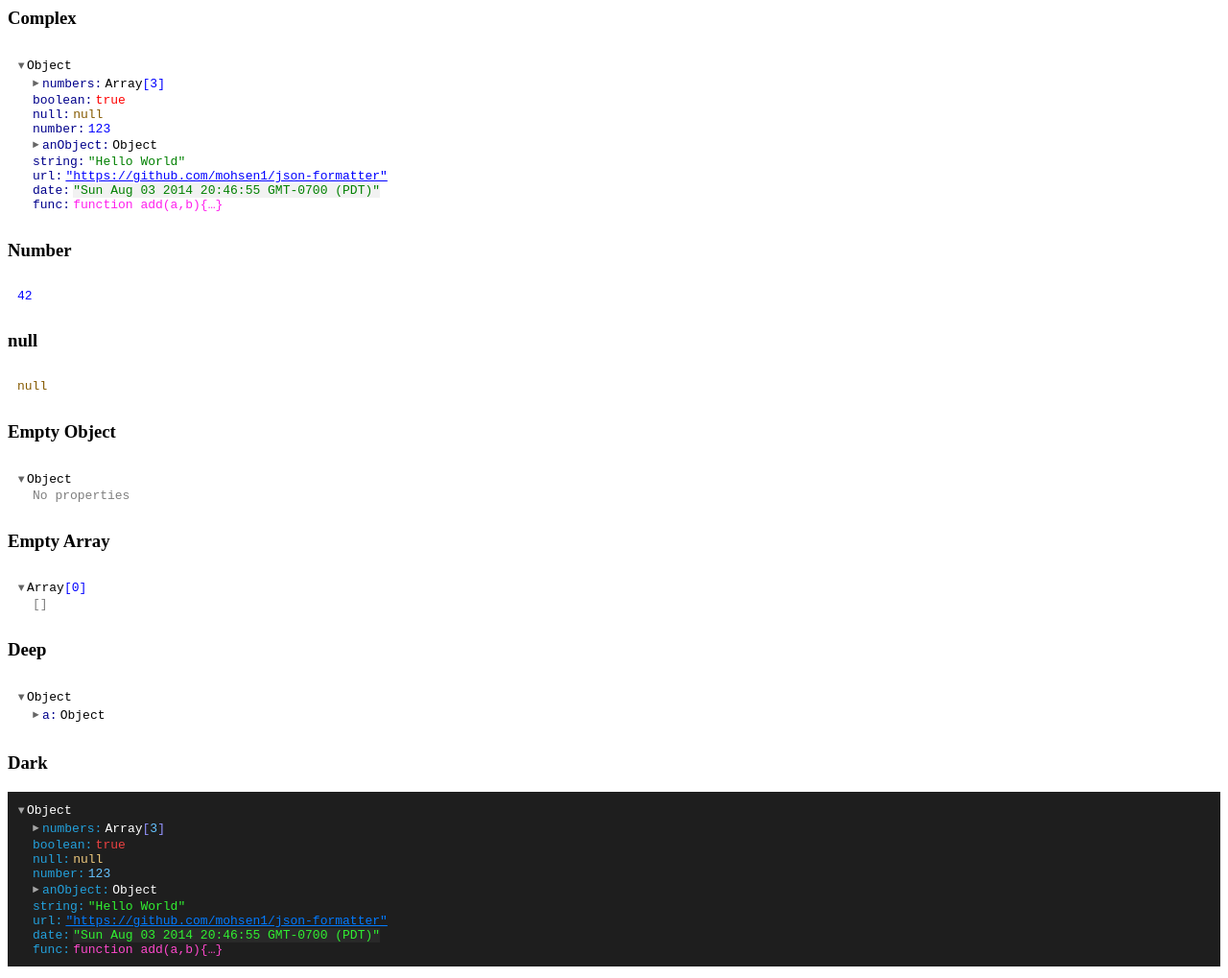
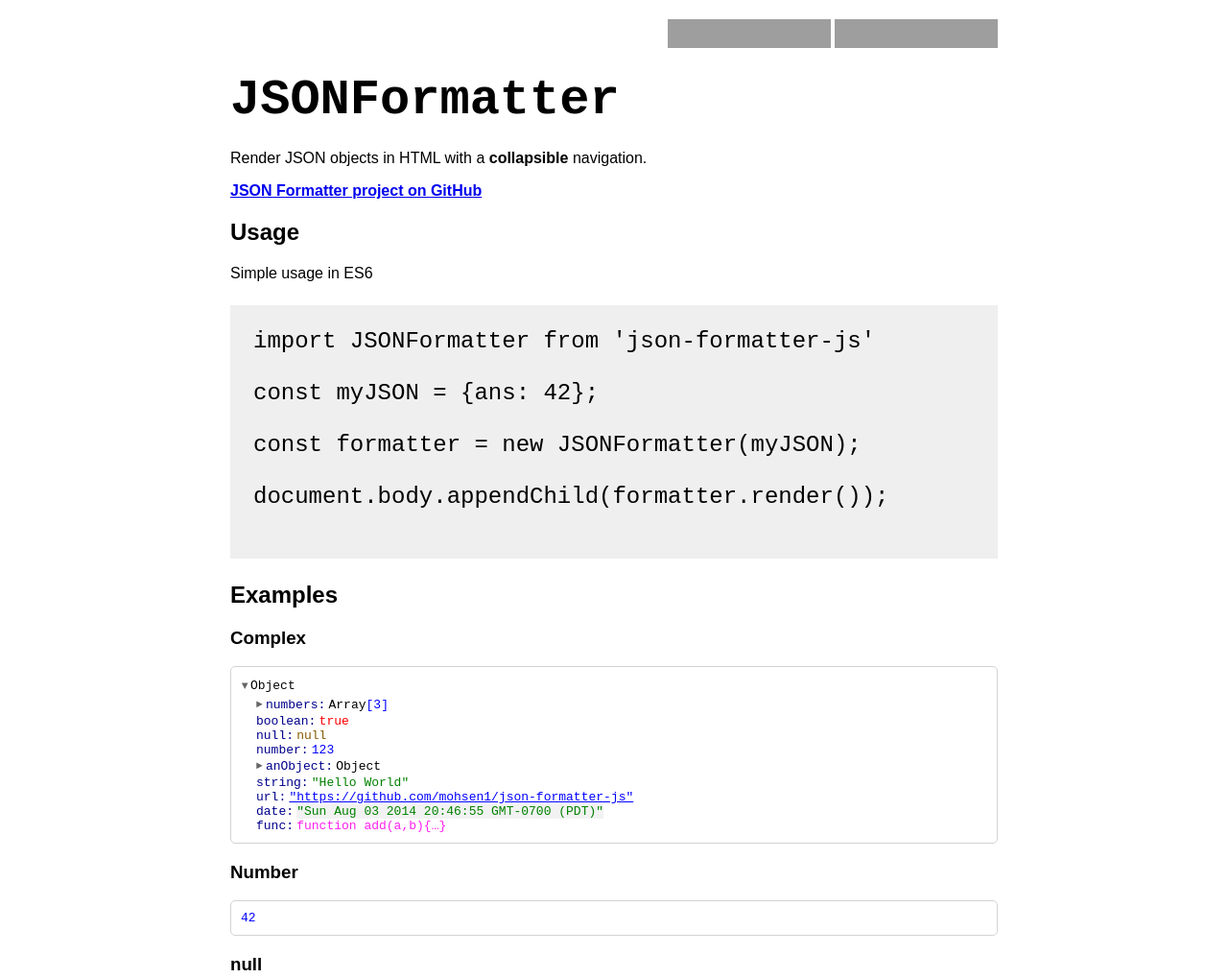
Before and after one commit to mohsen1/json-formatter-js, a website: page index.html in a window 1280 px wide. Shown: the top 1019 px of the page at 96% size. Drawn offline with Linux system fonts and the light colour scheme; grey boxes are pictures that could not be loaded.

Commit message:
Update demo

```diff
--- a/index.html
+++ b/index.html
@@ -2,12 +2,67 @@
   <head>
     <script src="../dist/bundle.js"></script>
     <style type="text/css">
+    body {
+      max-width: 800px;
+      margin: 20px auto;
+      font-family: sans-serif;
+    }
+    .gh {
+      text-align: right;
+    }
     .result  h3 + div {
+      border: 1px solid lightgray;
+      border-radius: 5px;
       padding: 10px;
+    }
+    code {
+      font-size: 2em;
+    }
+    pre {
+      font-size: 1.5rem;
+      background: #efefef;
+      padding: 1em;
     }
     </style>
   </head>
   <body>
+    <div class="intro">
+      <div class="gh">
+        <iframe
+          src="http://ghbtns.com/github-btn.html?user=mohsen1&repo=json-formatter-js&type=watch&size=large&count=true"
+          frameborder="0"
+          width="170"
+          height="30"
+          scrolling="0">
+        </iframe>
+        <iframe
+          src="http://ghbtns.com/github-btn.html?user=mohsen1&repo=json-formatter-js&type=fork&size=large&count=true"
+          frameborder="0"
+          width="170"
+          height="30"
+          scrolling="0">
+        </iframe>
+      </div>
+      <h1><code>JSONFormatter</code></h1>
+      <p>
+        Render JSON objects in HTML with a <b>collapsible</b> navigation.
+      </p>
+      <p><b><a href="https://github.com/mohsen1/json-formatter-js">JSON Formatter project on GitHub</a></b></p>
+    </div>
+    <h2>Usage</h2>
+    <div class="usage">
+      <p>Simple usage in ES6</p>
+      <pre>
+import JSONFormatter from 'json-formatter-js'
+
+const myJSON = {ans: 42};
+
+const formatter = new JSONFormatter(myJSON);
+
+document.body.appendChild(formatter.render());
+      </pre>
+    </div>
+    <h2>Examples</h2>
     <div class="result"></div>
     <script>
       var complex = {
@@ -25,7 +80,7 @@
           e: 'f\"'
         },
         string: 'Hello World',
-        url: 'https://github.com/mohsen1/json-formatter',
+        url: 'https://github.com/mohsen1/json-formatter-js',
         date: 'Sun Aug 03 2014 20:46:55 GMT-0700 (PDT)',
         func: function add(a,b){return a + b; }
       };
```
